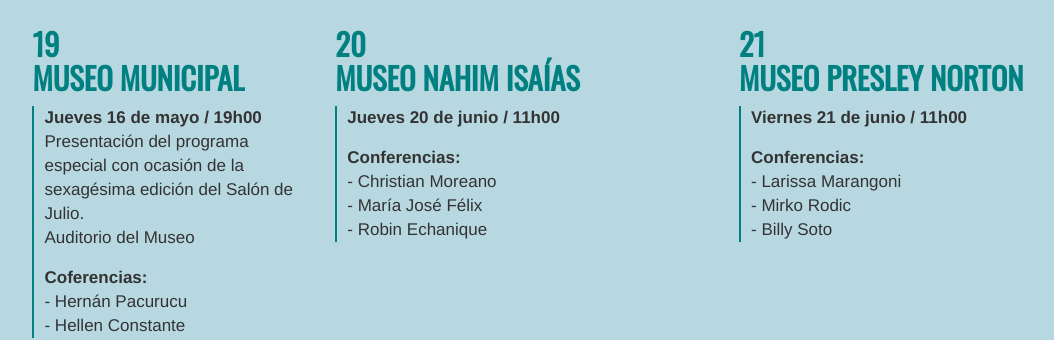
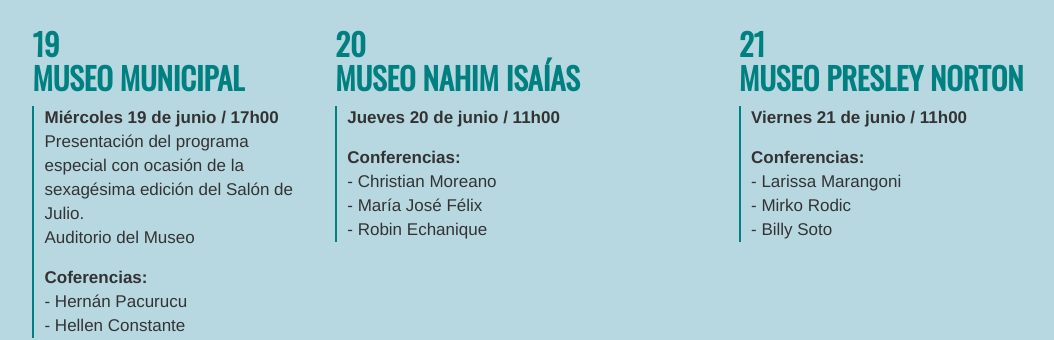
Before and after one commit to ybarbouro/salondejulio, a Jekyll site: the page built from index.html, in a window 1280 px wide and 900 px high, scrolled down 3746 px. Shown: the part 152-492 px from the top of the window, without its empty margins (115-1169 px from the left). Built offline with Jekyll 4.4.1, drawn with Linux system fonts in a browser that asks for light colours; a script that is not in the unit is left out.

Commit message:
Update board.html

```diff
--- a/_includes/board.html
+++ b/_includes/board.html
@@ -24,7 +24,7 @@
  <div class="col offset-1 col-3 leftie">
   <h2 class="league-sm" style="color:teal;">19 <br />MUSEO MUNICIPAL</h2>
   <div style="border-left: 2px teal solid;padding-left: 10px;">
-  <p><strong>Jueves 16 de mayo / 19h00</strong><br />
+  <p><strong>Miércoles 19 de junio / 17h00</strong><br />
 Presentación del programa especial con ocasión de la sexagésima edición del Salón de Julio.<br />
 Auditorio del Museo</p>
   <p><strong>Coferencias:</strong><br />
```
